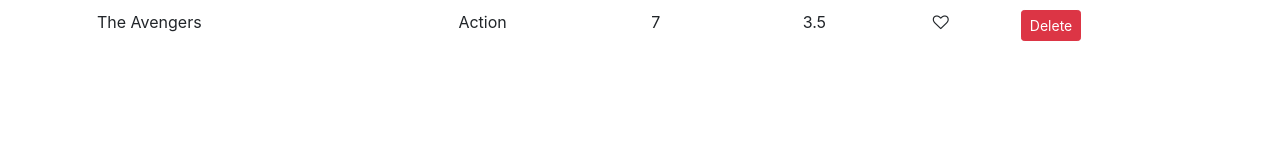
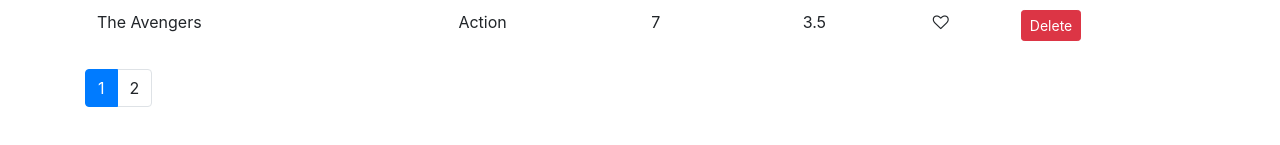
Before and after one commit to cbermedina/React-Vidly, a React (Create React App) app: page / in a window 1280 px wide. Shown: the part 561-706 px from the top of the page. Built offline with nearby package versions, Linux system fonts and the light colour scheme.

Commit message:
Pagination- Handling page changes

```diff
--- a/src/components/common/pagination.jsx
+++ b/src/components/common/pagination.jsx
@@ -2,15 +2,16 @@
 import _ from 'lodash';
 
 const Pagination = props => {
-    const { itemsCount, pageSize } = props;
+    const { itemsCount, pageSize, currentPage, onPageChange } = props;
     const pagesCount = Math.ceil(itemsCount / pageSize);
+    console.log(currentPage);
     if(pagesCount === 1) return null;
     const pages = _.range(1, pagesCount + 1);
     return <nav>
         <ul className="pagination">
             {pages.map(page =>(
-                <li key={page} className="page-item">
-                    <a className="page-link">
+                <li key={page} className={ page === currentPage? 'page-item active': 'page-item'}>
+                    <a className="page-link" onClick={()=> onPageChange(page) }>
                      {page}
                     </a>
                 </li>
--- a/src/components/movies.jsx
+++ b/src/components/movies.jsx
@@ -7,7 +7,8 @@
 class Movies extends Component {
     state = {
         movies: getMovies(),
-        pageSize: 10
+        currentPage: 1,
+        pageSize: 8
      };
 
     handleDelete = movie =>{
@@ -24,12 +25,13 @@
       this.setState({ movies });
     };
 
-    handlePageChange = page =>{
-
+    handlePageChange = page => {
+      this.setState({ currentPage: page });
     };
 
     render() {
         const { length: count } = this.state.movies;
+        const { pageSize, currentPage } = this.state;
         if(count === 0)
          return <p>Thre are no movies in the database</p>
         return (<React.Fragment>
@@ -63,8 +65,10 @@
             </table>
             <Pagination
             itemsCount={count}
-            pageSize={ this.state.pageSize }
-            onPageChenge={ this.handlePageChange } />
+            pageSize={ pageSize }
+            currentPage={ currentPage }
+            onPageChange={this.handlePageChange}
+             />
         </React.Fragment>)
     }
 }
```
